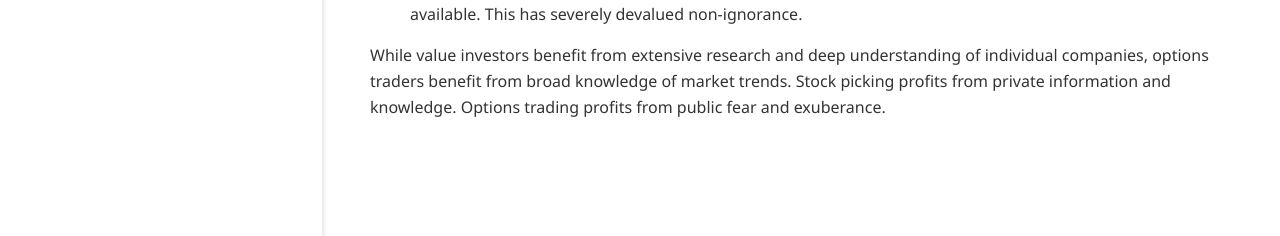
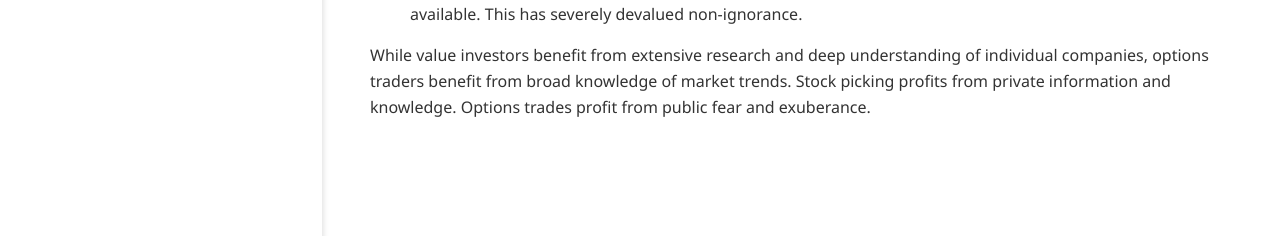
Before and after one commit to ansyblenetwork/aquietlife, a Jekyll site: the page built from _posts/2021-06-29-trading-thesis.md, in a window 1280 px wide and 900 px high, scrolled down 732 px. Shown: the part 654-890 px from the top of the window. Built offline with Jekyll 4.4.1, drawn with Linux system fonts in a browser that asks for light colours.

Commit message:
Update 2021-06-29-trading-thesis.md

```diff
--- a/_posts/2021-06-29-trading-thesis.md
+++ b/_posts/2021-06-29-trading-thesis.md
@@ -42,4 +42,4 @@ A remark: There are some clips of Warren Buffett criticizing diversification as
 2. Even if you can, healthy humility would dictate that you couldn't be sure without a few decades in the market. Life is too short for such experimentation.
 3. Value investing has become much more difficult, as Buffett himself admits. Information is much more readily available. This has severely devalued non-ignorance.
 
-While value investors benefit from extensive research and deep understanding of individual companies, options traders benefit from broad knowledge of market trends. Stock picking profits from private information and knowledge. Options trading profits from public fear and exuberance.
+While value investors benefit from extensive research and deep understanding of individual companies, options traders benefit from broad knowledge of market trends. Stock picking profits from private information and knowledge. Options trades profit from public fear and exuberance.
```
